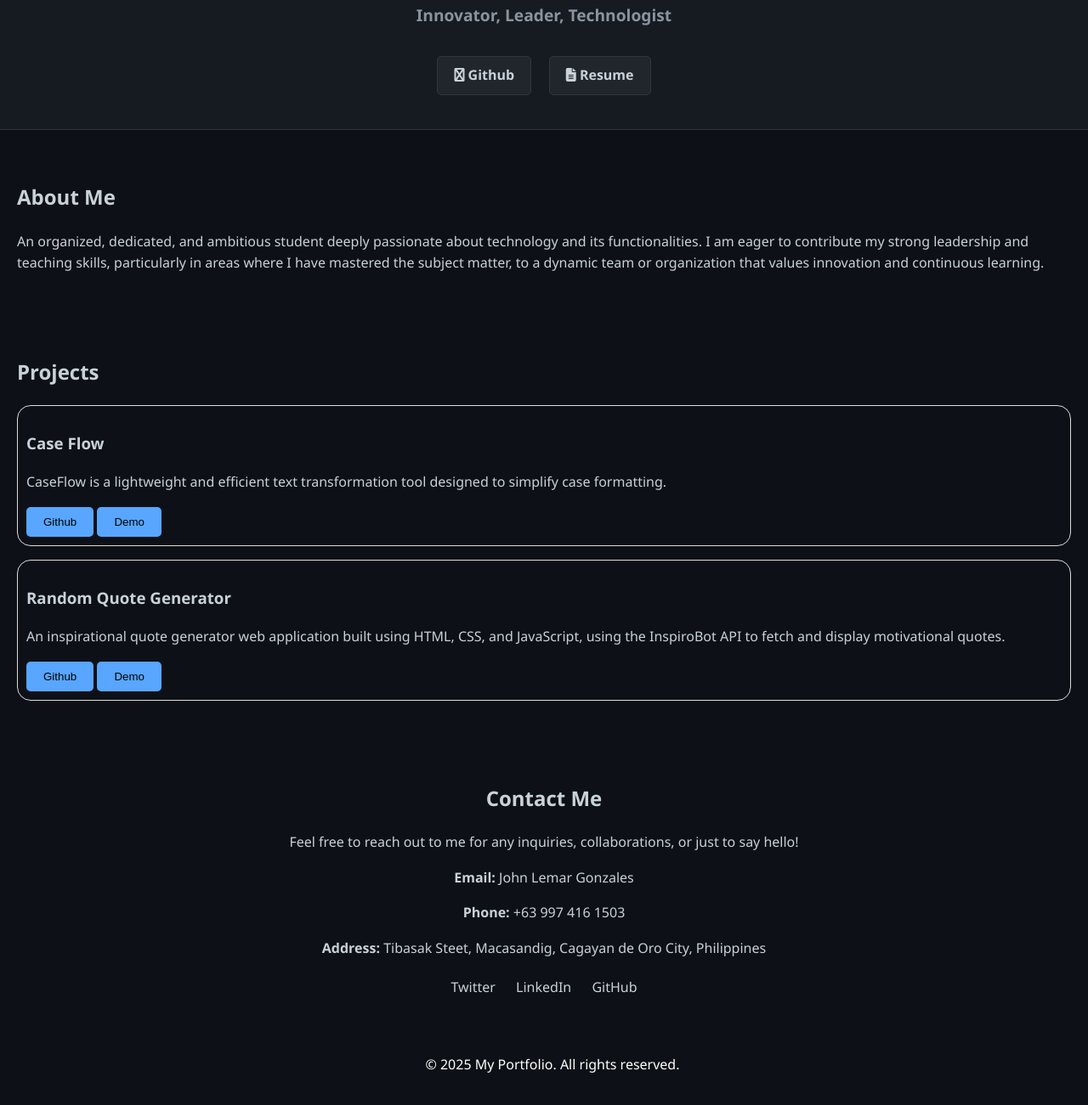
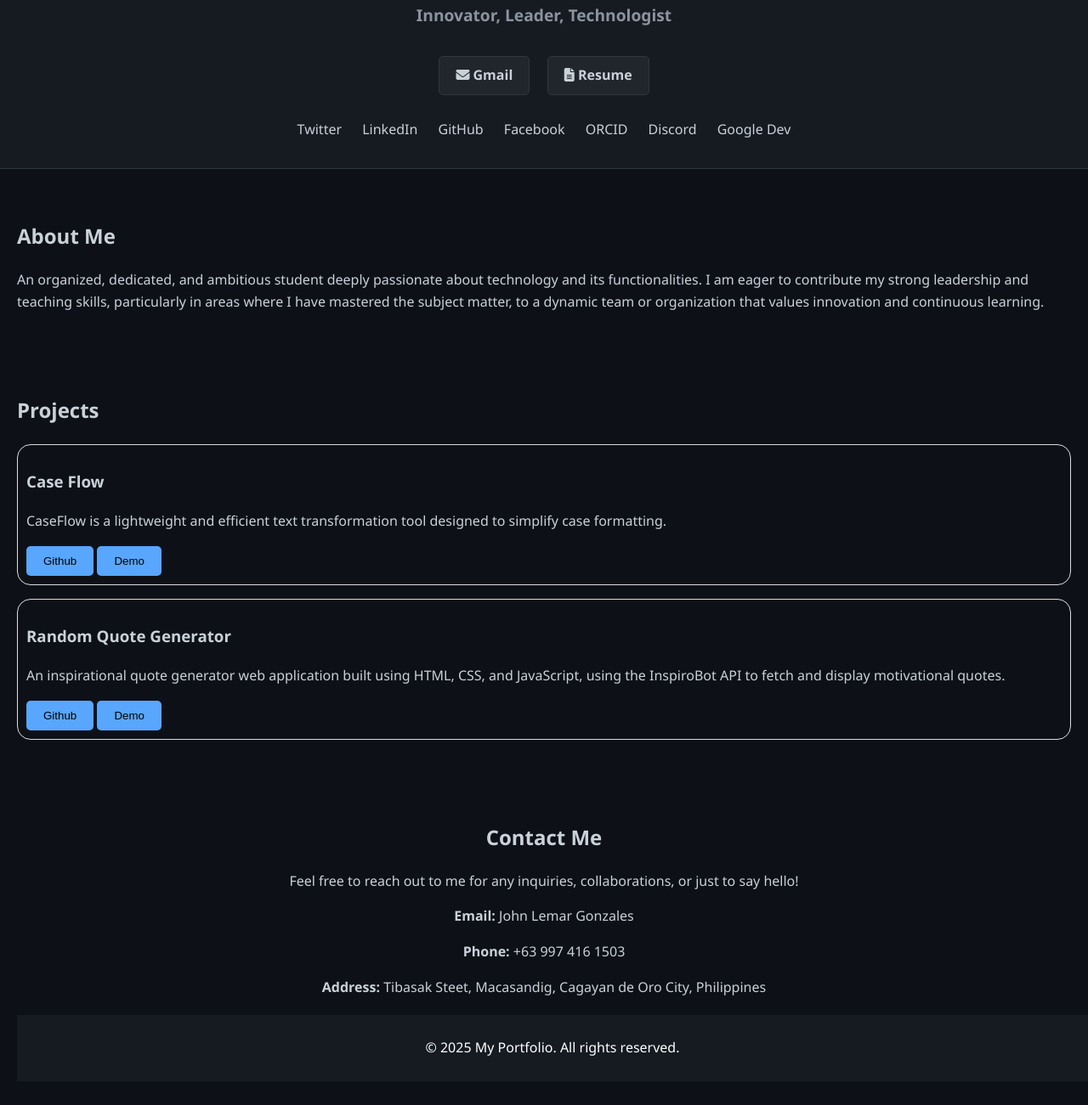
Before and after one commit to CyberSphinxxx/Lab-Activity2, a plain HTML site: page index.html in a window 1280 px wide. Shown: the part 329-1630 px from the top of the page at 85% size. Drawn offline with Linux system fonts and the light colour scheme.

Commit message:
Add Socials

```diff
--- a/css/footer.css
+++ b/css/footer.css
@@ -1,5 +1,5 @@
 footer {
-    background-color: #0d1117;
+    background-color: #161b22;
     color: #fff;
     text-align: center;
     padding: 10px;
--- a/index.html
+++ b/index.html
@@ -17,10 +17,21 @@
         <h1>John Lemar L. Gonzales</h1>
         <h2>Innovator, Leader, Technologist</h2>
         <div class="buttons">
-          <a href="https://github.com/CyberSphinxxx" class="btn" target="_blank"><i class="fas fa-git"></i>  Github</a>
+          <a href="https://github.com/CyberSphinxxx" class="btn" target="_blank"><i class="fas fa-envelope"></i>  Gmail</a>
           <a href="https://drive.google.com/file/d/11hbulKKPnj12hJPeKxfnRlMxNJbCt9AM/view?usp=drive_link" class="btn" target="_blank"><i class="fas fa-file-alt"></i>  Resume</a>
         </div>
-      </section>
+
+        <div class="social-links">
+            <a href="https://twitter.com/yourprofile" target="_blank">Twitter</a>
+            <a href="https://linkedin.com/in/yourprofile" target="_blank">LinkedIn</a>
+            <a href="https://github.com/yourprofile" target="_blank">GitHub</a>
+            <a href="https://orcid.org/0009-0008-5909-9371" target="_blank">Facebook</a>
+            <a href="https://orcid.org/0009-0008-5909-9371" target="_blank">ORCID</a>
+            <a href="https://discord.com/invite/74jFFFgjNT" target="_blank">Discord</a>
+            <a href="https://g.dev/CyberSphinx" target="_blank">Google Dev</a>
+
+        </div>
+    </section>
 
     <section id="about">
         <h2>About Me</h2>
@@ -55,12 +66,7 @@
             <p><strong>Address:</strong> Tibasak Steet, Macasandig, Cagayan de Oro City, Philippines</p>
         </div>
 
-        <div class="social-links">
-            <a href="https://twitter.com/yourprofile" target="_blank">Twitter</a>
-            <a href="https://linkedin.com/in/yourprofile" target="_blank">LinkedIn</a>
-            <a href="https://github.com/yourprofile" target="_blank">GitHub</a>
-        </div>
-    </section>
+
 
     <footer>
         <p>&copy; 2025 My Portfolio. All rights reserved.</p>
```
